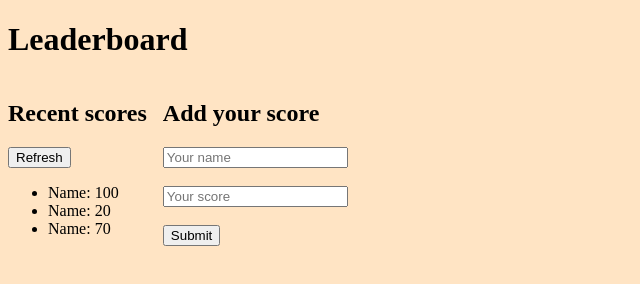
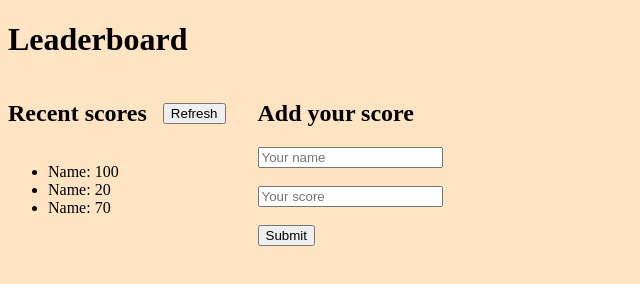
Before and after one commit to NayanKaran/Leaderboard, a website built with webpack: page src/index.html in a window 1280 px wide. Shown: the whole page, without its empty margins (0-640 px from the left). Built offline with nearby package versions, Linux system fonts and the light colour scheme.

Commit message:
Add styles to improve layout of home page.

```diff
--- a/src/index.html
+++ b/src/index.html
@@ -11,8 +11,10 @@
     </header>
     <main>
         <section id="recent-scores-section">
-            <h2>Recent scores</h2>
-            <button>Refresh</button>
+            <div id="recent-scores-header-section">
+                <h2>Recent scores</h2>
+                <button id="refresh-button">Refresh</button>
+            </div>
             <ul id="score-list">
                 <li>Name: 100</li>
                 <li>Name: 20</li>
--- a/src/style.css
+++ b/src/style.css
@@ -4,5 +4,15 @@ body {
 
 main {
   display: flex;
+  gap: 32px;
+}
+
+#recent-scores-header-section {
+  display: flex;
   gap: 16px;
+  align-items: center;
 }
+
+#refresh-button {
+  height: min-content;
+}
```
